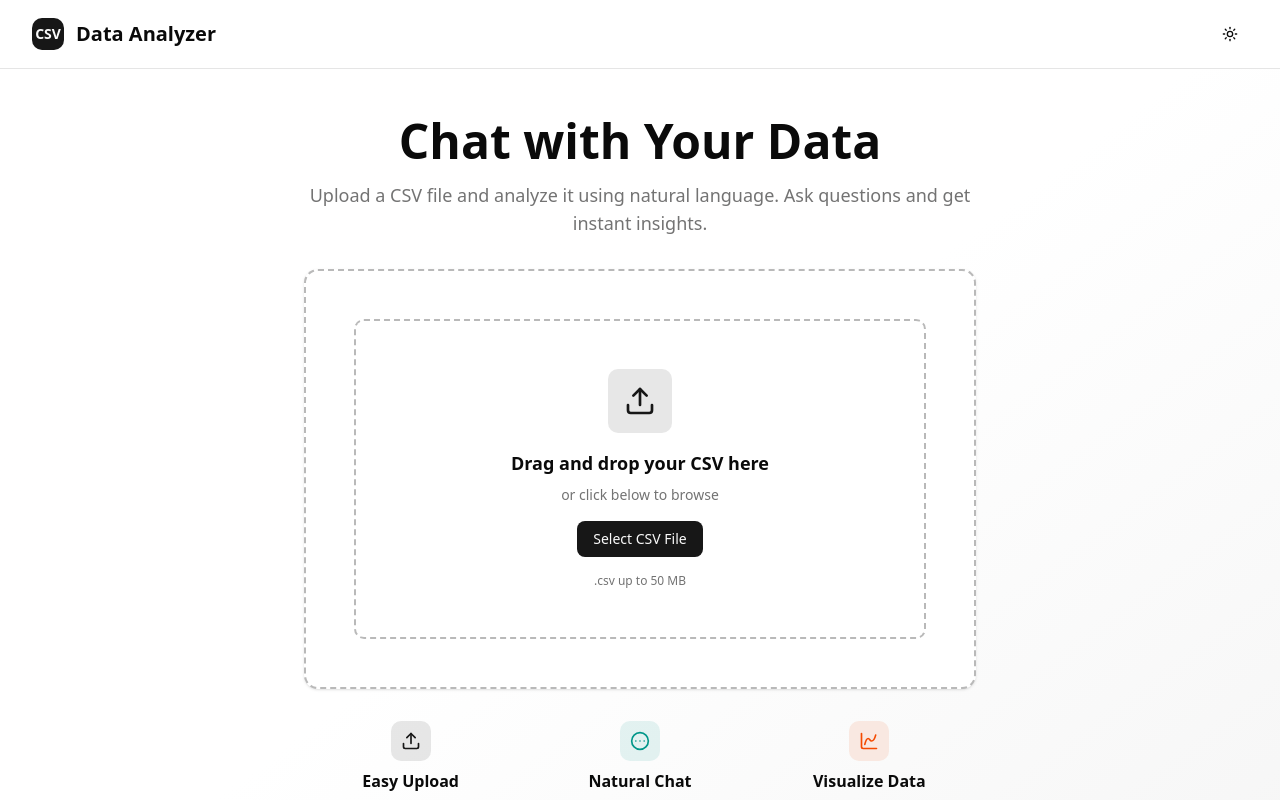
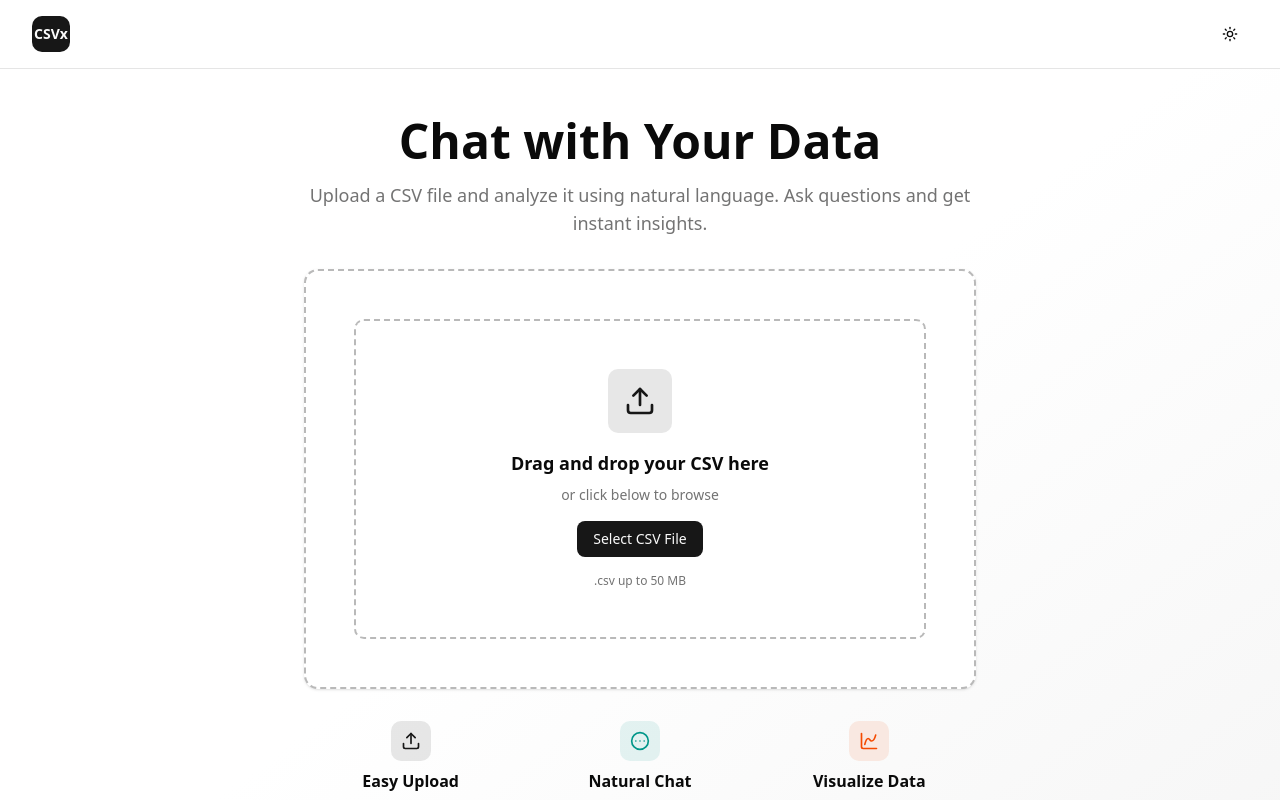
Before and after one commit to Ajeet1606/csv-chat, a Next.js app: page / in a window 1280 px wide. Shown: the top 800 px of the page. Built offline with nearby package versions, Linux system fonts and the light colour scheme.

Commit message:
feat: Implement redirect to home if no CSV file info and enhance header styling

```diff
--- a/src/app/chat/page.tsx
+++ b/src/app/chat/page.tsx
@@ -54,8 +54,11 @@ export default function ChatPage() {
       if (parsed.processingError) {
         setProcessingError(parsed.processingError);
       }
+    } else {
+      // If no CSV file info, redirect to home
+      router.push('/');
     }
-  }, []);
+  }, [router]);
 
   useEffect(() => {
     messagesEndRef.current?.scrollIntoView({ behavior: 'smooth' });
@@ -165,7 +168,10 @@ export default function ChatPage() {
       <header className="border-border bg-background/80 sticky top-0 z-50 border-b backdrop-blur-sm">
         <div className="flex items-center justify-between px-4 py-4 sm:px-6">
           <div className="flex flex-1 items-center gap-3">
-            <div className="bg-primary text-primary-foreground flex h-9 items-center justify-center rounded-lg px-0.5 text-sm font-bold">
+            <div
+              onClick={() => router.push('/')}
+              className="bg-primary text-primary-foreground flex h-9 cursor-pointer items-center justify-center rounded-lg px-0.5 text-sm font-bold transition-opacity hover:opacity-90"
+            >
               CSVx
             </div>
             <div className="flex-1">
@@ -218,13 +224,6 @@ export default function ChatPage() {
       <div className="flex flex-1 flex-col overflow-hidden">
         {/* Messages Container */}
         <div className="scrollbar-hidden mx-auto w-full max-w-4xl flex-1 space-y-4 overflow-y-auto p-4 sm:p-6">
-          {/* {showProfiling && (
-            <div className="text-muted-foreground bg-secondary/50 flex w-fit items-center gap-2 rounded-lg p-3 text-xs">
-              <Loader2 className="h-3 w-3 animate-spin" />
-              Profiling dataset...
-            </div>
-          )} */}
-
           {messages.length === 0 && (
             <div className="flex flex-col items-center justify-start space-y-6 text-center">
               <div className="space-y-3 pt-4">
--- a/src/components/home/landing-page.tsx
+++ b/src/components/home/landing-page.tsx
@@ -49,10 +49,9 @@ export default function LandingPage() {
       <header className="bg-background/80 border-border sticky top-0 z-50 border-b backdrop-blur-sm">
         <div className="mx-auto flex max-w-7xl items-center justify-between px-4 py-4 sm:px-6 lg:px-8">
           <div className="flex items-center gap-3">
-            <div className="bg-primary text-primary-foreground flex h-8 w-8 items-center justify-center rounded-lg text-sm font-bold">
-              CSV
+            <div className="bg-primary text-primary-foreground flex h-9 items-center justify-center rounded-lg px-0.5 text-sm font-bold">
+              CSVx
             </div>
-            <h1 className="text-foreground text-xl font-bold">Data Analyzer</h1>
           </div>
           <ThemeToggle />
         </div>
```
